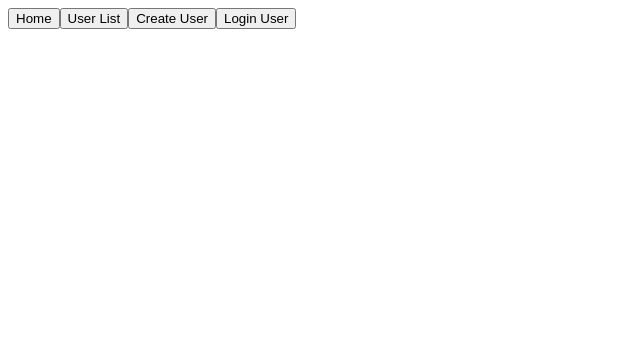
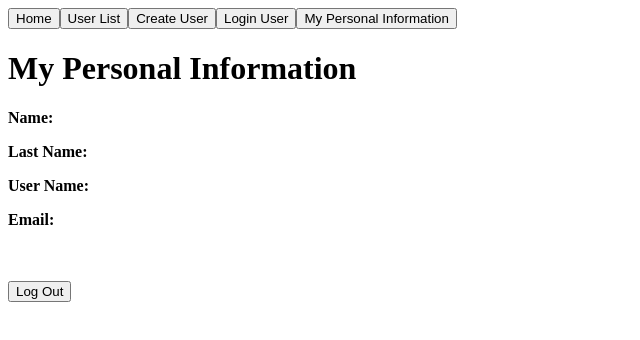
Before and after one commit to carlosmc23/angular-marzo, an Angular app: page /user/information in a window 1280 px wide. Before the commit this address led to /. Shown: the top 340 px of the page, without its empty margins (0-640 px from the left). Built offline with nearby package versions, Linux system fonts and the light colour scheme; no server answers.

Commit message:
implementando el metodo  logout()

```diff
--- a/src/app/app-routing.module.ts
+++ b/src/app/app-routing.module.ts
@@ -6,6 +6,7 @@
 import { UserFormEditComponent } from './user-form-edit/user-form-edit.component';
 import { UserViewComponent } from './user-view/user-view.component';
 import { UserFormLoginComponent } from './user-form-login/user-form-login.component';
+import { UserInformationComponent } from './user-information/user-information.component';
 
 const routes: Routes = [
   {
@@ -34,6 +35,9 @@
   },{
     path:'user/login',
     component: UserFormLoginComponent
+  },{
+    path:'user/information',
+    component: UserInformationComponent
   }
 ];
 
--- a/src/app/app.module.ts
+++ b/src/app/app.module.ts
@@ -17,6 +17,7 @@
 import { TokenInyectorService } from './services/token-inyector.service';
 import { UserFormLoginComponent } from './user-form-login/user-form-login.component';
 import { AuthService } from './services/auth.service';
+import { UserInformationComponent } from './user-information/user-information.component';
 
 
 
@@ -31,7 +32,8 @@
     HomeComponent,
     UserFormCreateComponent,
     UserViewComponent,
-    UserFormLoginComponent
+    UserFormLoginComponent,
+    UserInformationComponent
 
   ],
   imports: [
--- a/src/app/header/header.component.html
+++ b/src/app/header/header.component.html
@@ -11,4 +11,7 @@
   <span>
     <button href [routerLink]= "'/user/login'">Login User</button>
   </span>
+  <span>
+    <button href [routerLink]= "'/user/information'">My Personal Information</button>
+  </span>
 </div>
--- a/src/app/services/auth.service.ts
+++ b/src/app/services/auth.service.ts
@@ -12,8 +12,12 @@
   login(credentials): Observable<any>{
     return this.httpclient.post(`${authApiUrl}/login`, credentials);
   }
-  getMyPersonalInformation(){
+  getMyPersonalInformation():Observable<any>{
+    return this.httpclient.get(`${authApiUrl}/me`);
+  }
 
+  logout():Observable<any>{
+    return this.httpclient.get(`${authApiUrl}/logout`);
   }
 
 }
--- a/src/app/user-form-login/user-form-login.component.html
+++ b/src/app/user-form-login/user-form-login.component.html
@@ -9,5 +9,5 @@
 </div>
 <div>
   <button href [routerLink]= "'/home'">Cancel</button>
-  <button (click)= "login()">Login User</button>
+  <button (click)= "login()">Sign In</button>
 </div>
--- a/src/app/user-form-login/user-form-login.component.ts
+++ b/src/app/user-form-login/user-form-login.component.ts
@@ -1,5 +1,6 @@
 import { Component, OnInit } from '@angular/core';
 import { AuthService } from '../services/auth.service';
+import { ActivatedRoute, Router } from '@angular/router';
 
 @Component({
   selector: 'practice-user-form-login',
@@ -10,7 +11,10 @@
 
 
 
-  constructor(private authservice: AuthService ) { }
+  constructor(
+
+    private authservice: AuthService,
+    private router: Router) { }
 
   credentials = {
     username: '',
@@ -23,9 +27,11 @@
     this.authservice.login(this.credentials)
       .subscribe(
         (response) => {
-          console.log('respuestaa: ', response);
+          //console.log('respuestaa: ', response);
           sessionStorage.removeItem('token');
           sessionStorage.setItem('token', response.token);
+          alert('el usuario '+this.credentials.username+' ha sido logeado correctamente');
+          this.router.navigate(['user/information']);
         }, (error) => {
           console.log('error: ', error);
         }
@@ -33,4 +39,5 @@
 
   }
 
+
 }
--- /dev/null
+++ b/src/app/user-information/user-information.component.html
@@ -0,0 +1,16 @@
+<h1>My Personal Information</h1>
+<p>
+   <b>Name: </b>{{ myUser.name}}</p>
+
+ <p>
+   <b>Last Name: </b>{{ myUser.lastname}}</p>
+
+ <p>
+   <b>User Name: </b>{{ myUser.username}}</p>
+
+ <p>
+   <b>Email: </b>{{ myUser.email}}</p>
+
+ <img [src]="myUser.avatar" *ngIf="myUser.avatar != null"><br><br>
+
+<button (click)='logout()'> Log Out</button>
--- /dev/null
+++ b/src/app/user-information/user-information.component.ts
@@ -0,0 +1,51 @@
+import { Component, OnInit } from '@angular/core';
+import { User } from '../model/user';
+import { AuthService } from '../services/auth.service';
+import { Router } from '@angular/router';
+
+@Component({
+  selector: 'practice-user-information',
+  templateUrl: './user-information.component.html',
+  styleUrls: ['./user-information.component.css']
+})
+export class UserInformationComponent implements OnInit {
+
+  myUser: User = {
+    name: '',
+    lastname: '',
+    username: '',
+    email: ''
+  }
+
+  constructor(
+    private authservice: AuthService,
+    private router: Router
+  ) { }
+
+  ngOnInit() {
+
+    this.authservice.getMyPersonalInformation()
+      .subscribe(
+        (response) => {
+          this.myUser = response.data;
+        }, (error) => {
+          console.log('error: ', error)
+        }
+      )
+  }
+  logout(): void{
+    let confirmar = confirm('Esta seguro de terminar la sesion');
+    if(confirmar)
+    this.authservice.logout()
+    .subscribe(
+      (response)=>{
+        sessionStorage.removeItem('token');
+        alert('la session a terminado');
+          this.router.navigate(['home'])
+      },(error)=>{
+        console.log('error: ',error);
+      }
+    )
+  }
+
+}
```
Also changed, not shown: src/app/user-information/user-information.component.css (added), 1 other file (tests, documents, lock files or other folders).
